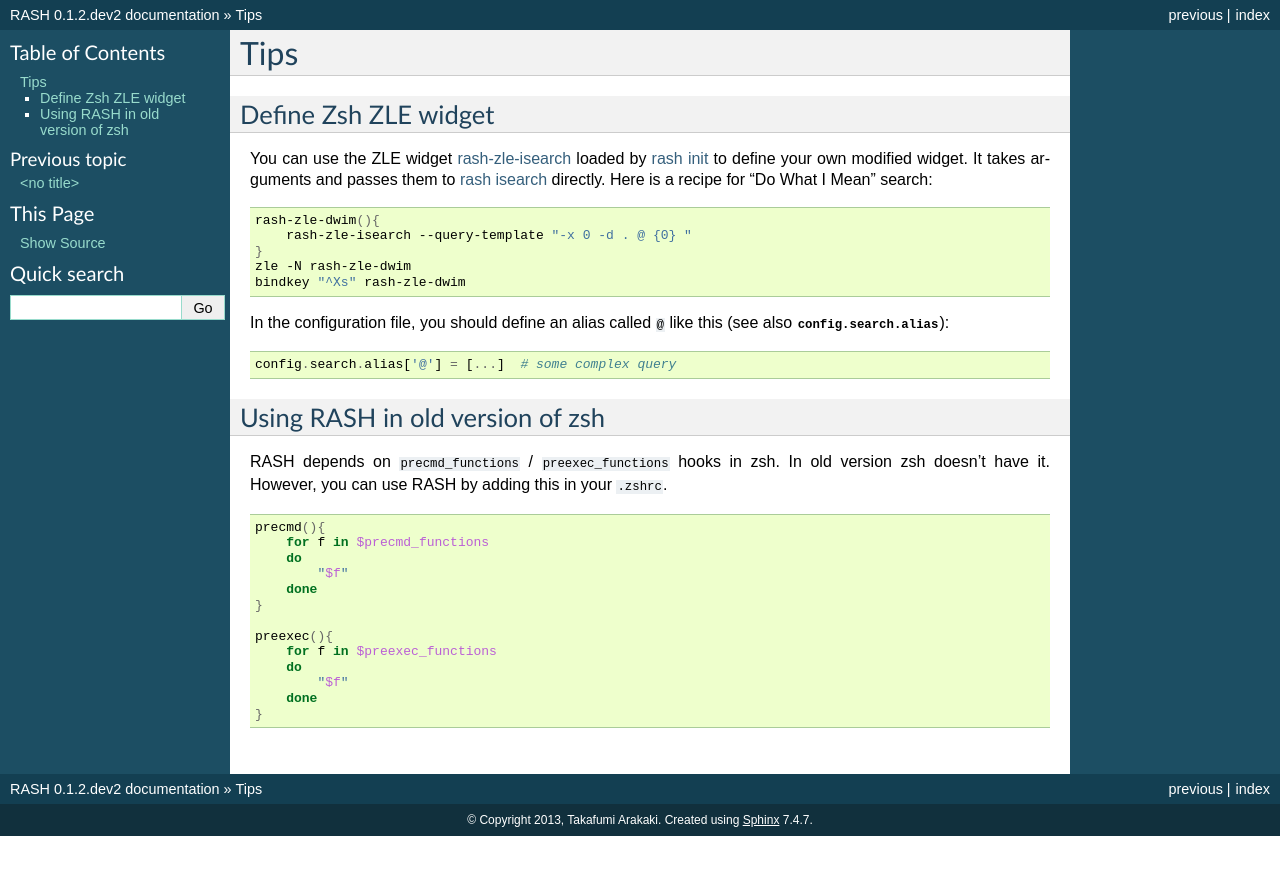
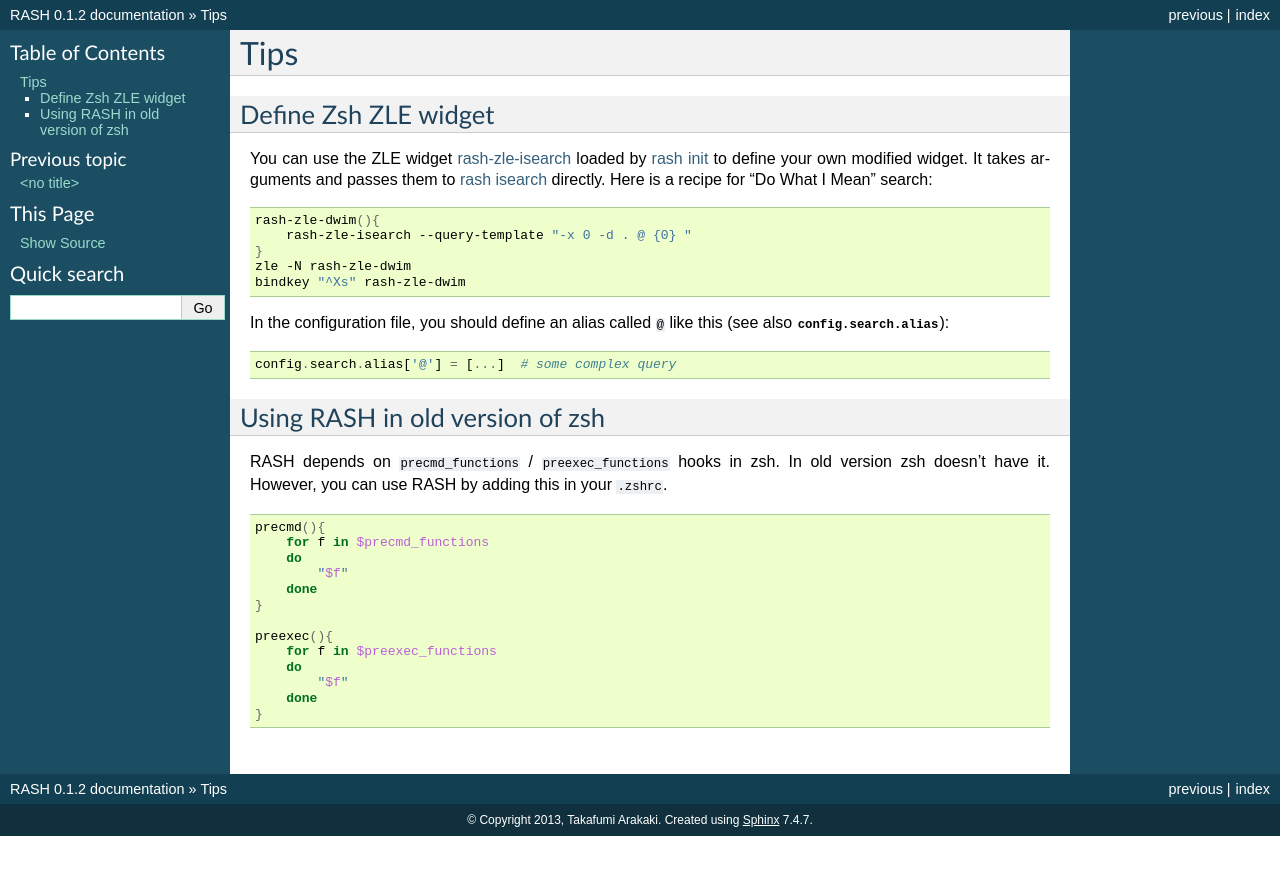
Before and after one commit to tkf/rash, a Sphinx documentation site: the page built from doc/source/tips.rst, in a window 1280 px wide. Shown: the top 875 px of the page. Built offline with Sphinx 7.4.7, drawn with Linux system fonts in a browser that asks for light colours.

Commit message:
Bump to 0.1.2

```diff
--- a/doc/source/conf.py
+++ b/doc/source/conf.py
@@ -29,7 +29,7 @@ copyright = u'2013, Takafumi Arakaki'
 # The short X.Y version.
 version = '0.1.2'
 # The full version, including alpha/beta/rc tags.
-release = '0.1.2.dev2'
+release = '0.1.2'
 
 exclude_patterns = []
 
--- a/rash/__init__.py
+++ b/rash/__init__.py
@@ -275,6 +275,6 @@ See COPYING for details.
 # along with this program.  If not, see <http://www.gnu.org/licenses/>.
 
 
-__version__ = '0.1.2.dev2'
+__version__ = '0.1.2'
 __author__ = 'Takafumi Arakaki'
 __license__ = 'GNU General Public License v3 (GPLv3)'
```
